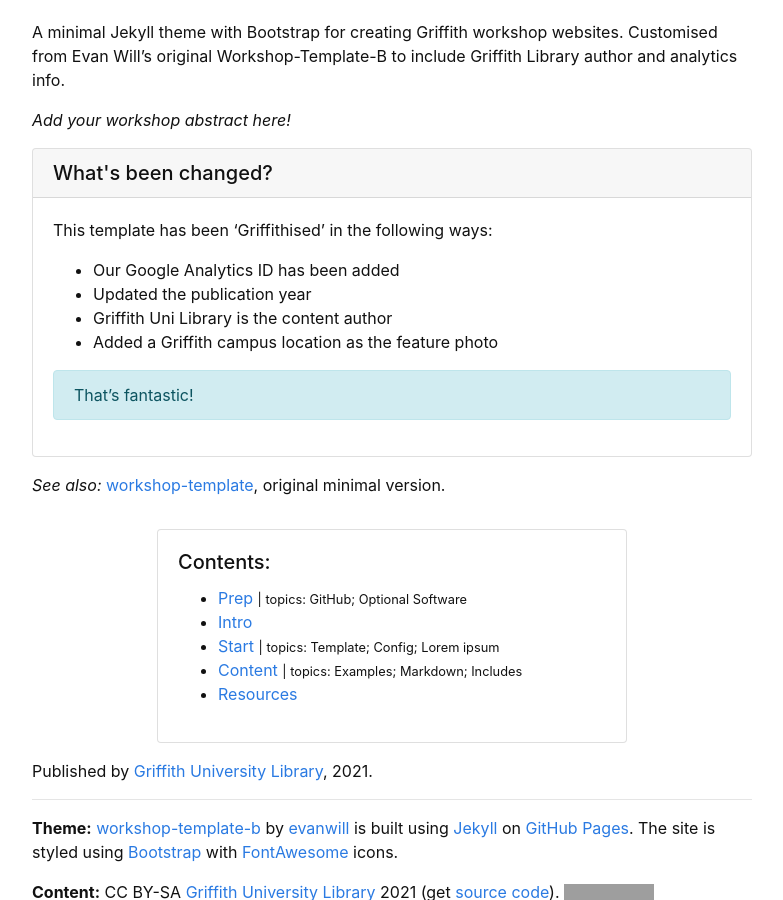
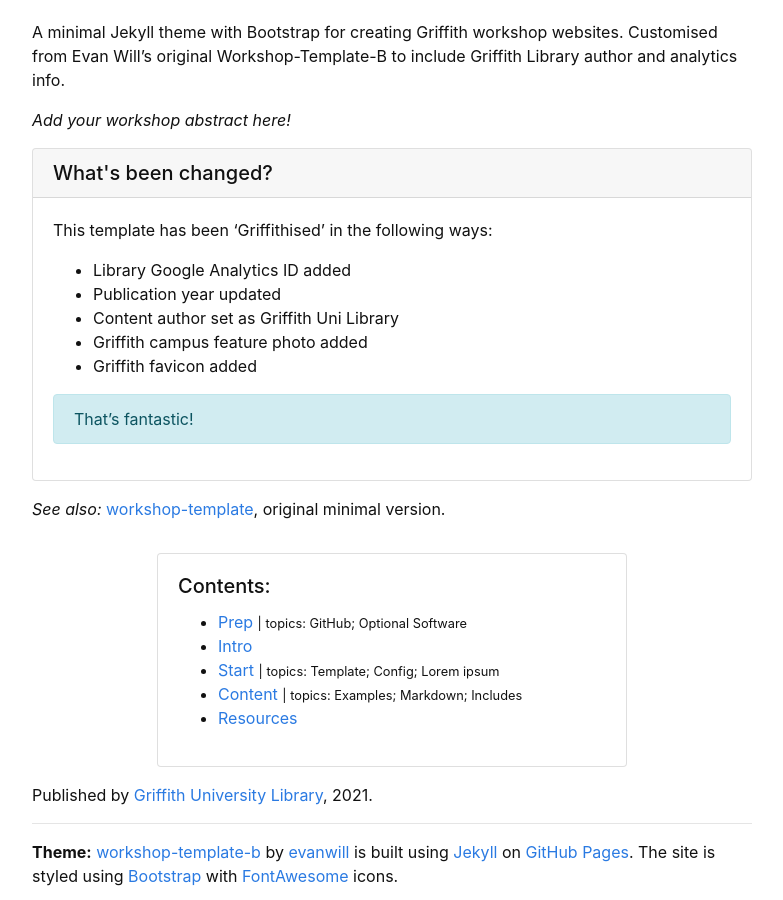
Before and after one commit to benmcrae1976/PRISMGITConcept, a Jekyll site: the page built from index.md, in a window 1280 px wide and 900 px high, scrolled down 475 px. Shown: the whole window, without its empty margins (248-1031 px from the left). Built offline with Jekyll 4.4.1, drawn with Linux system fonts in a browser that asks for light colours; grey boxes are pictures that could not be loaded.

```diff
--- a/index.md
+++ b/index.md
@@ -14,10 +14,11 @@ A minimal Jekyll theme with Bootstrap for creating Griffith workshop websites. C
 {% capture whatsdifferent %}
 This template has been 'Griffithised' in the following ways:
 
- - Our Google Analytics ID has been added
- - Updated the publication year
- - Griffith Uni Library is the content author
- - Added a Griffith campus location as the feature photo
+ - Library Google Analytics ID added
+ - Publication year updated
+ - Content author set as Griffith Uni Library
+ - Griffith campus feature photo added
+ - Griffith favicon added
 
 {% include alert.html text="That's fantastic!" color="info" %}
 
```
